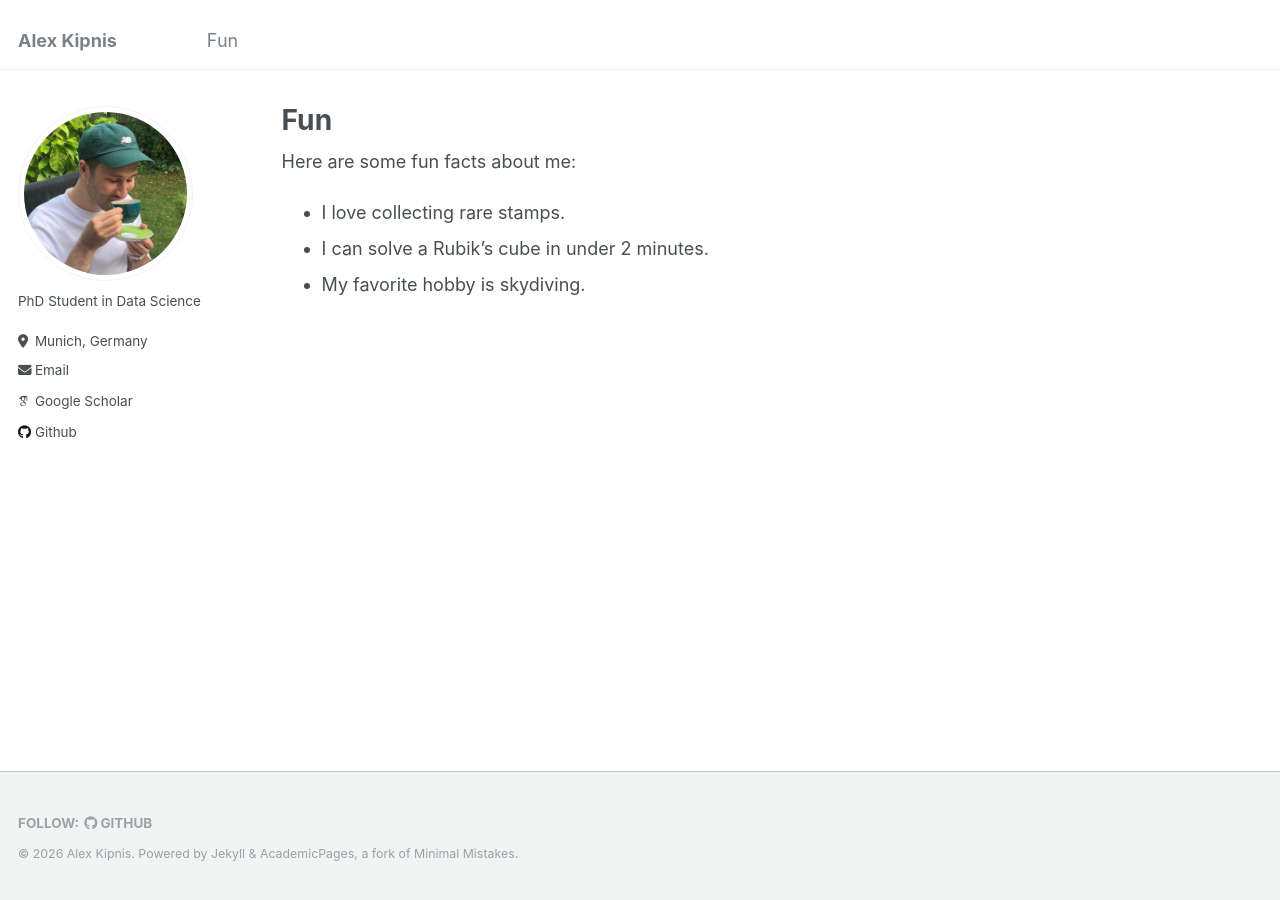
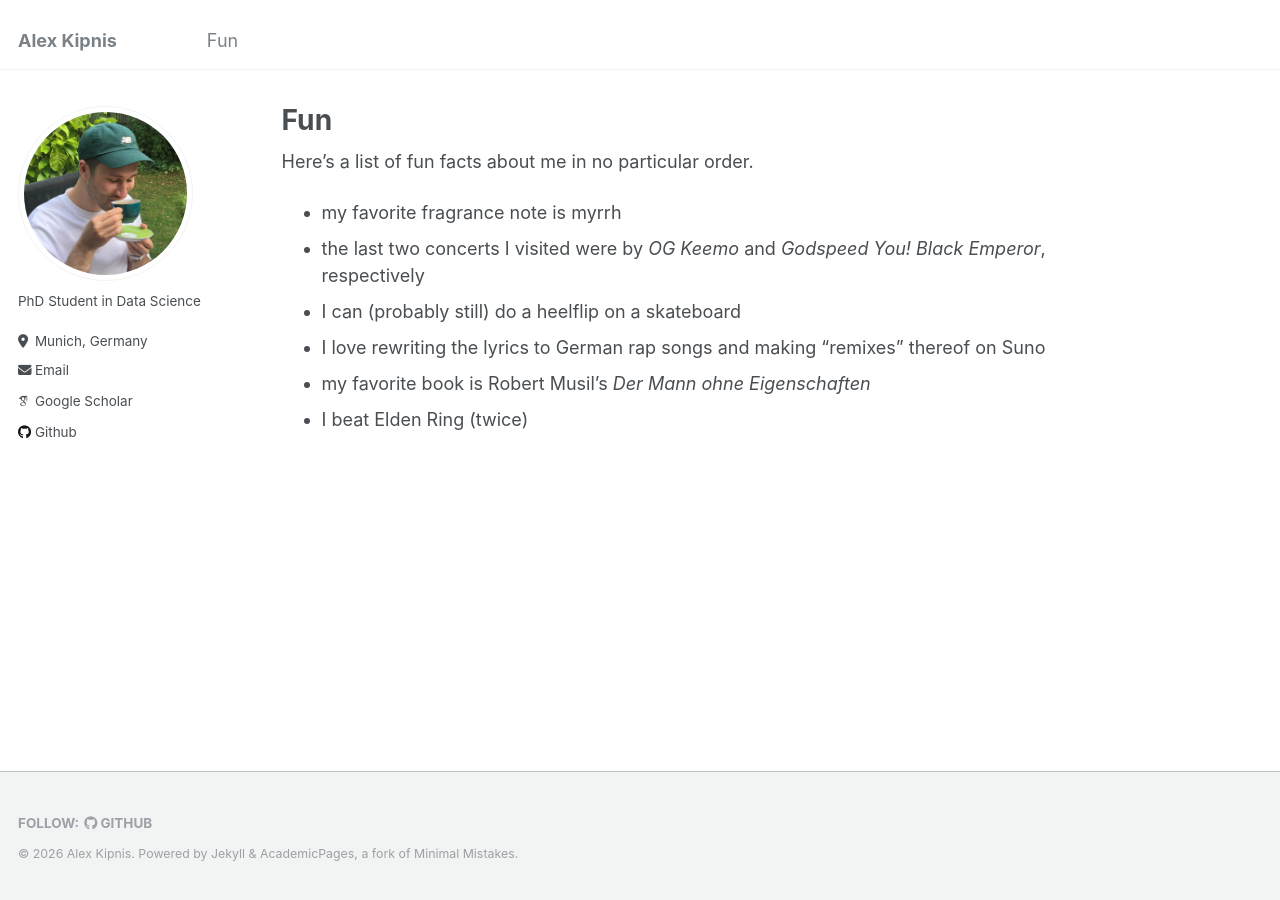
Before and after one commit to adkipnis/adkipnis.github.io, a Jekyll site: the page built from _pages/fun.md, in a window 1280 px wide. Built offline with Jekyll 4.4.1, drawn with Linux system fonts in a browser that asks for light colours; some web fonts are replaced.

Commit message:
Update fun.md

```diff
--- a/_pages/fun.md
+++ b/_pages/fun.md
@@ -4,8 +4,12 @@ title: "Fun"
 permalink: /fun/
 nav_order: 4   # optional, controls tab order
 ---
-Here are some fun facts about me:
 
-- I love collecting rare stamps.
-- I can solve a Rubik's cube in under 2 minutes.
-- My favorite hobby is skydiving.
+Here's a list of fun facts about me in no particular order.
+
+- my favorite fragrance note is myrrh
+- the last two concerts I visited were by *OG Keemo* and *Godspeed You! Black Emperor*, respectively
+- I can (probably still) do a heelflip on a skateboard
+- I love rewriting the lyrics to German rap songs and making "remixes" thereof on Suno
+- my favorite book is Robert Musil's *Der Mann ohne Eigenschaften*
+- I beat Elden Ring (twice)
```
